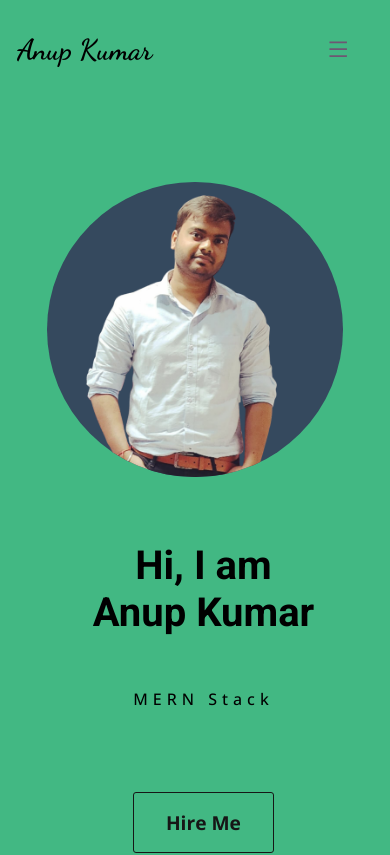
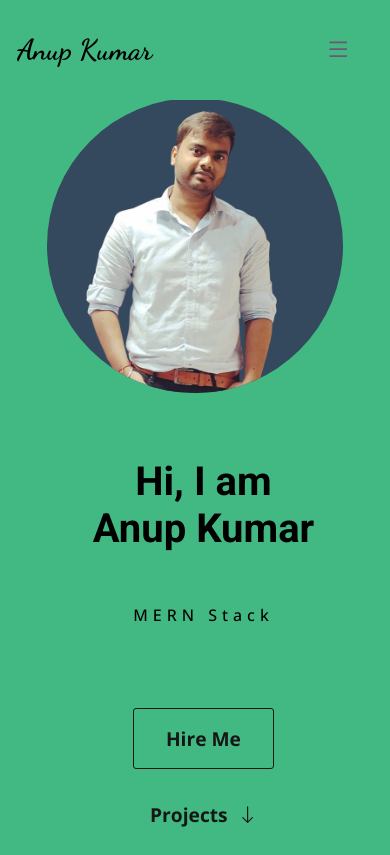
Before and after one commit to aks9995/Portfoliosite, a React (Create React App) app: page / in a window 390 px wide. Shown: the top 855 px of the page. Built offline with nearby package versions, Linux system fonts and the light colour scheme.

Commit message:
Add files via upload

```diff
--- a/src/styles/mediaquery.scss
+++ b/src/styles/mediaquery.scss
@@ -161,7 +161,7 @@
 
   @media screen and (max-width: 600px) {
     #home {
-      // height: unset;
+      height: 100vh;
       flex-direction: column-reverse;
 
       > section {
```
